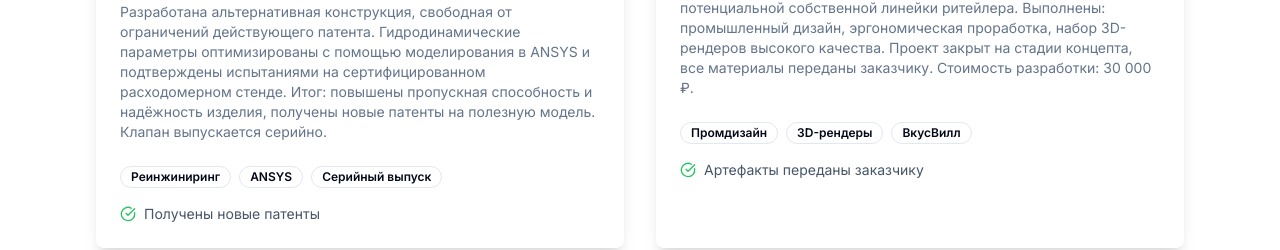
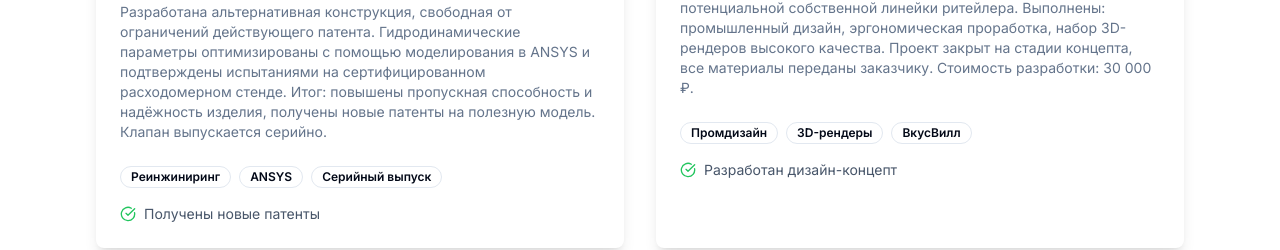
Before and after one commit to pr-poehali-dev/skywatch-analytics, a React (Vite) app: page / in a window 1280 px wide. Shown: the part 3715-3965 px from the top of the page. Built offline with nearby package versions, Linux system fonts and the light colour scheme.

Commit message:
Update toothbrush concept design

```diff
--- a/src/pages/Index.tsx
+++ b/src/pages/Index.tsx
@@ -403,7 +403,7 @@ export default function Portfolio() {
                 </div>
                 <div className="flex items-center gap-2 text-sm text-slate-600">
                   <Icon name="CheckCircle" className="h-4 w-4 text-green-500" />
-                  <span>Артефакты переданы заказчику</span>
+                  <span>Разработан дизайн-концепт</span>
                 </div>
               </CardContent>
             </Card>
```
